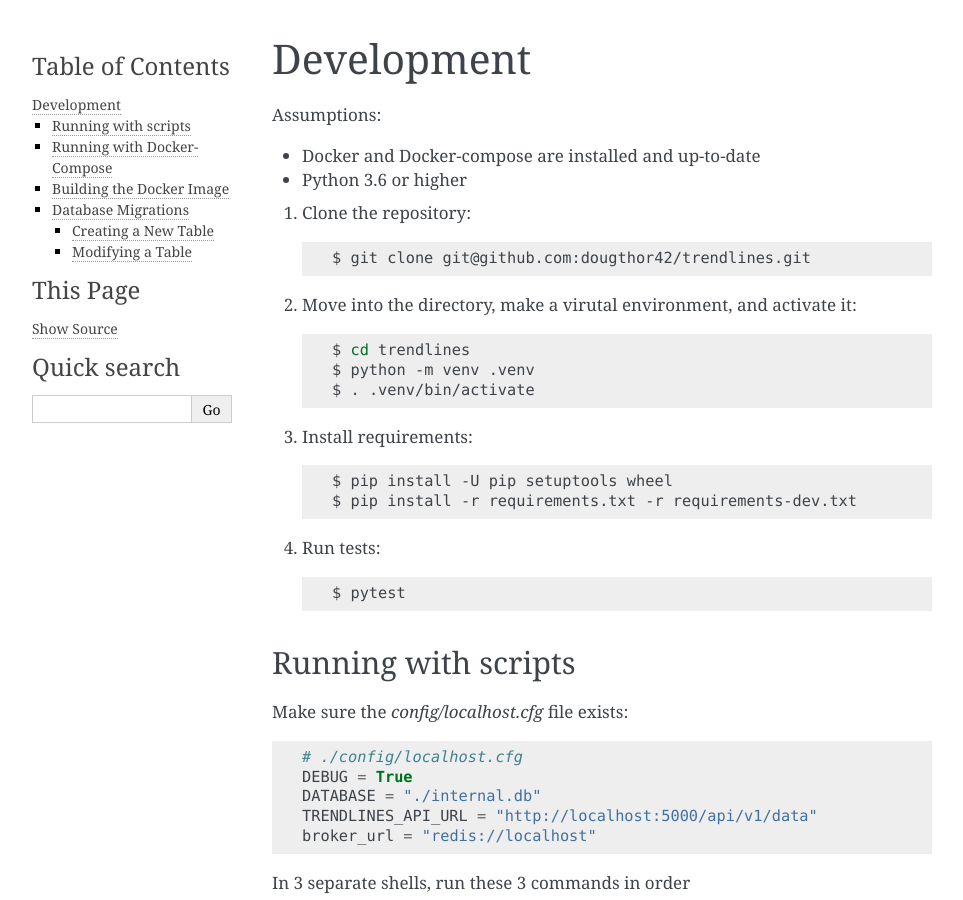
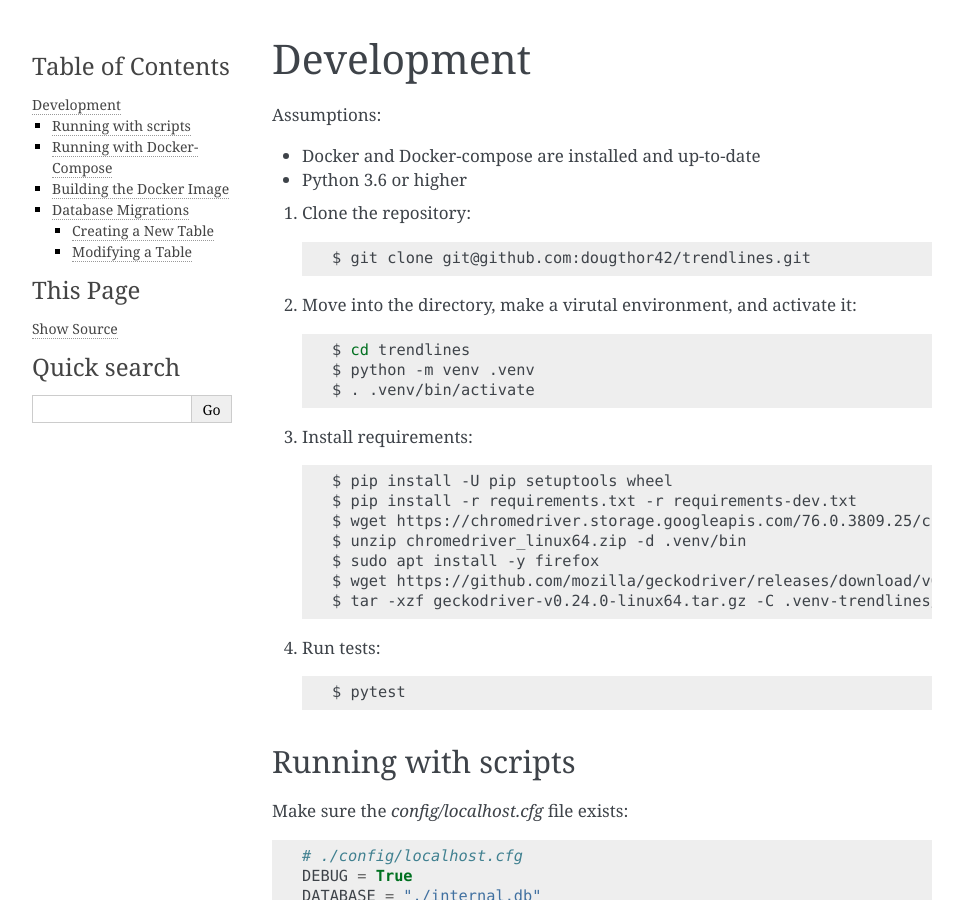
Before and after one commit to dougthor42/trendlines, a Sphinx documentation site: the page built from docs/development.rst, in a window 1280 px wide and 900 px high. Shown: the whole window, without its empty margins (148-1111 px from the left). Built offline with Sphinx 7.4.7, drawn with Linux system fonts in a browser that asks for light colours.

Commit message:
Update docs with selenium install instructions.

```diff
--- a/docs/development.rst
+++ b/docs/development.rst
@@ -25,6 +25,11 @@ Assumptions:
 
       $ pip install -U pip setuptools wheel
       $ pip install -r requirements.txt -r requirements-dev.txt
+      $ wget https://chromedriver.storage.googleapis.com/76.0.3809.25/chromedriver_linux64.zip
+      $ unzip chromedriver_linux64.zip -d .venv/bin
+      $ sudo apt install -y firefox
+      $ wget https://github.com/mozilla/geckodriver/releases/download/v0.24.0/geckodriver-v0.24.0-linux64.tar.gz
+      $ tar -xzf geckodriver-v0.24.0-linux64.tar.gz -C .venv-trendlines/bin
 
 
 4.  Run tests:
```
